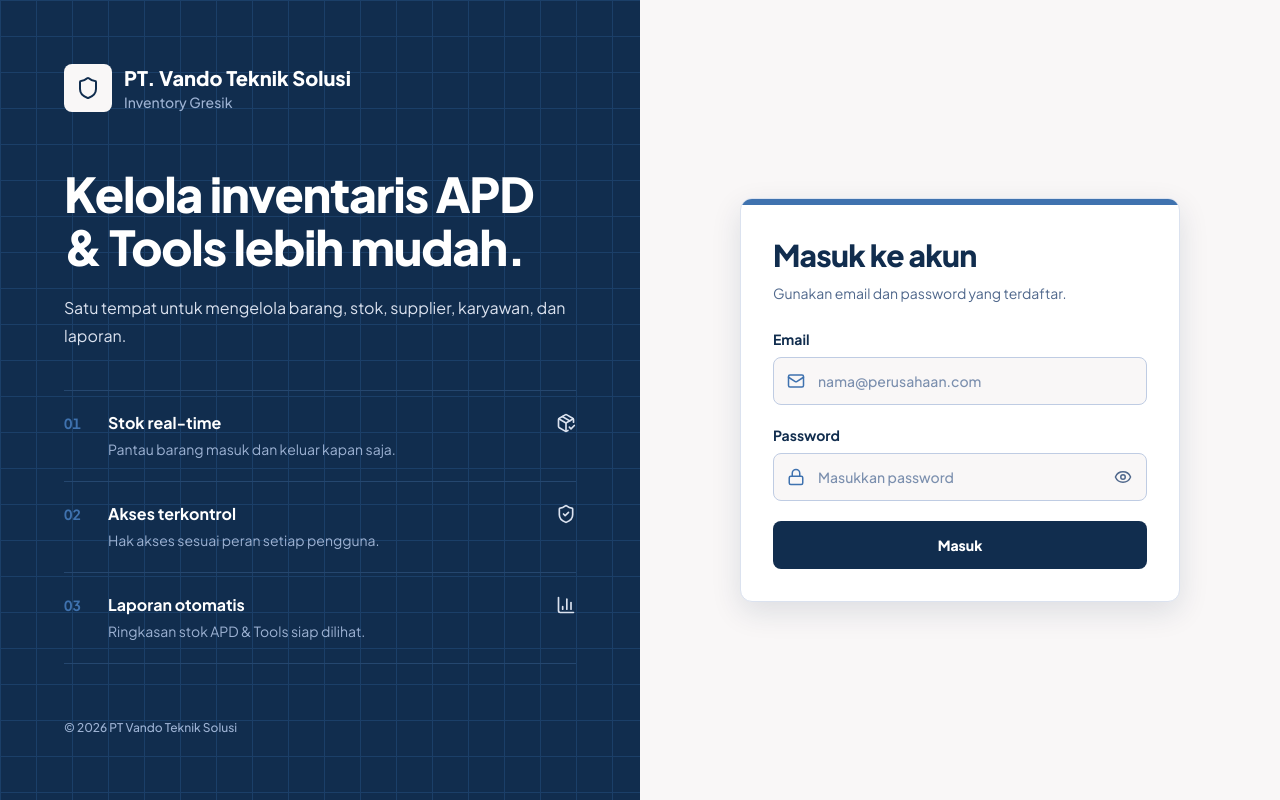
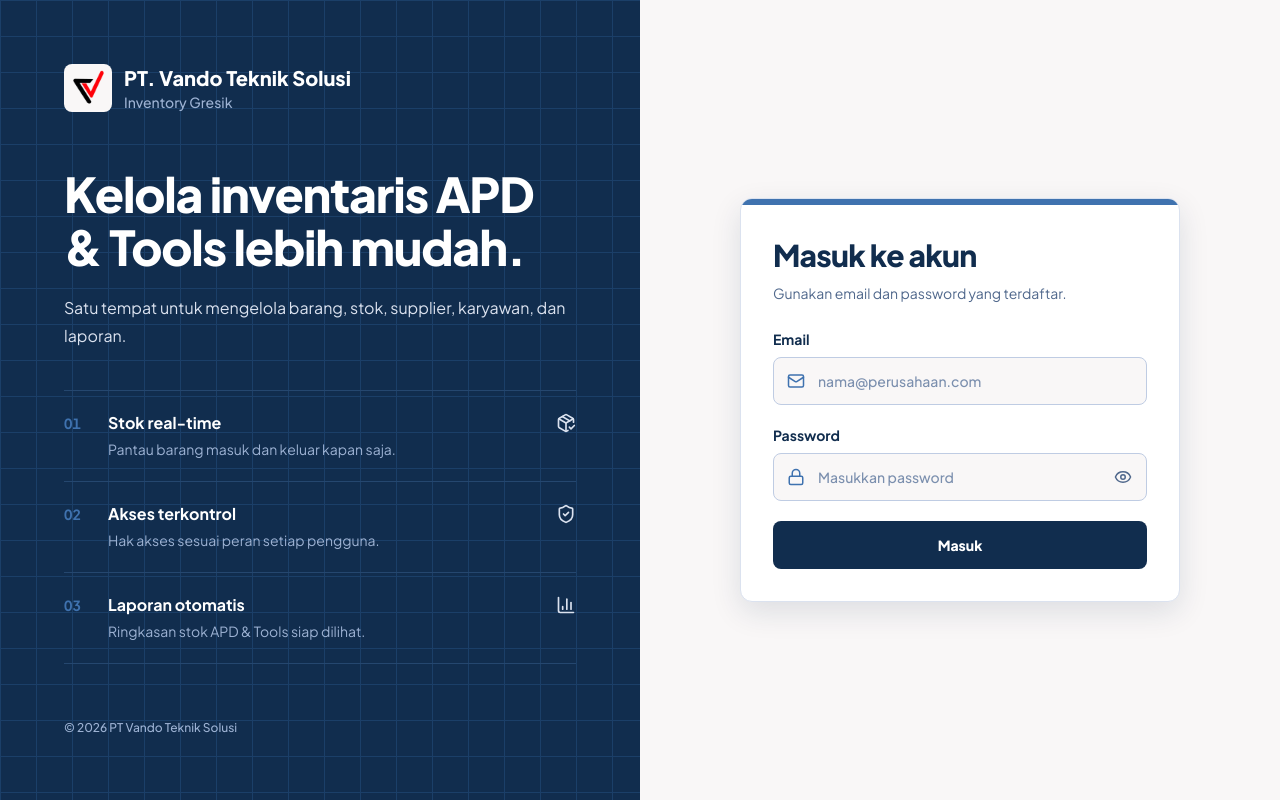
Before and after one commit to faizikhsan123/fe-iventory, a React (Vite) app: page /login in a window 1280 px wide. Built offline with nearby package versions, Linux system fonts and the light colour scheme.

Commit message:
add logo dan nama lengklap

```diff
--- a/src/components/Login.tsx
+++ b/src/components/Login.tsx
@@ -68,7 +68,7 @@ export default function Login() {
         {/* Brand */}
         <div className="flex items-center gap-3">
           <div className="grid h-12 w-12 shrink-0 place-items-center rounded-lg bg-[#F9F7F7]">
-            <Shield className="h-6 w-6 text-[#112D4E]" />
+           <img src="../../public/vando1.webp" alt="" />
           </div>
           <div className="leading-tight">
             <p className="text-xl font-extrabold text-white">PT. Vando Teknik Solusi</p>
--- a/src/components/SidebarComponent.tsx
+++ b/src/components/SidebarComponent.tsx
@@ -147,7 +147,7 @@ const SidebarComponent = () => {
           <div className="grid h-8 w-8 shrink-0 place-items-center rounded-md bg-[#112D4E]">
             <Shield size={16} className="text-white" />
           </div>
-          <span className="truncate font-extrabold text-[#112D4E]">PT. Vando</span>
+          <span className="truncate font-extrabold text-[#112D4E]">PT. Vando </span>
         </div>
 
         <div className="grid h-10 w-10 place-items-center rounded-full bg-[#DBE2EF] text-xs font-bold text-[#112D4E]">
@@ -175,11 +175,11 @@ const SidebarComponent = () => {
         <div className="flex shrink-0 items-center justify-between border-b border-[#25476F] px-4 py-4">
           <Link to="/dashboard" className="flex min-w-0 items-center gap-3">
             <div className="grid h-11 w-11 shrink-0 place-items-center rounded-lg bg-[#F9F7F7]">
-              <Shield size={20} className="text-[#112D4E]" />
+            <img src="../../public/vando1.webp" alt="" />
             </div>
             <span className="min-w-0 leading-tight">
-              <span className="block truncate text-lg font-extrabold text-white">PT. Vando</span>
-              <span className="block truncate text-xs text-[#9DB2D3]">Inventory Gresik</span>
+              <span className="block truncate text-md font-extrabold text-white mt-2">PT. Vando Teknik Solusi</span>
+              <span className="block truncate text-xs text-[#9DB2D3] mt-1">Inventory Gresik</span>
             </span>
           </Link>
           <button
```
Also changed, not shown: public/vando1.webp (added).
